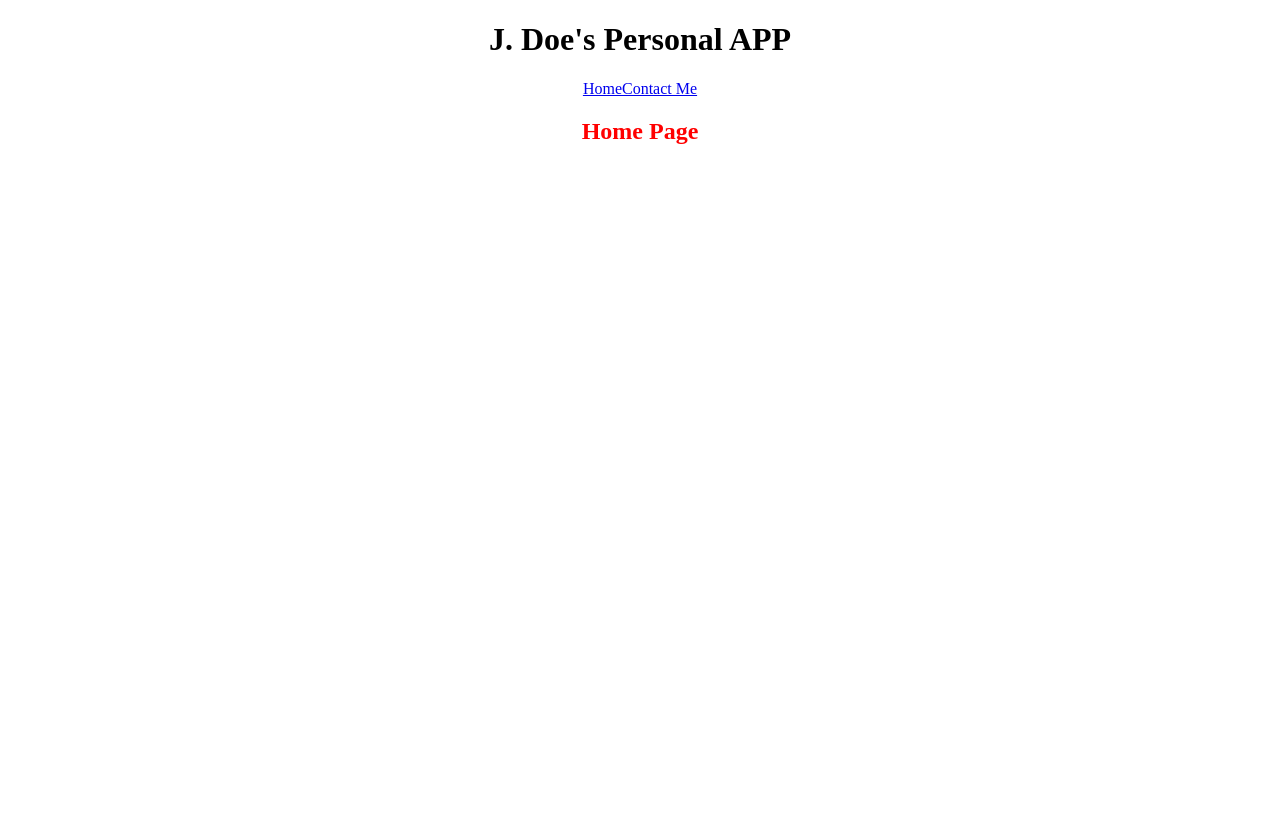
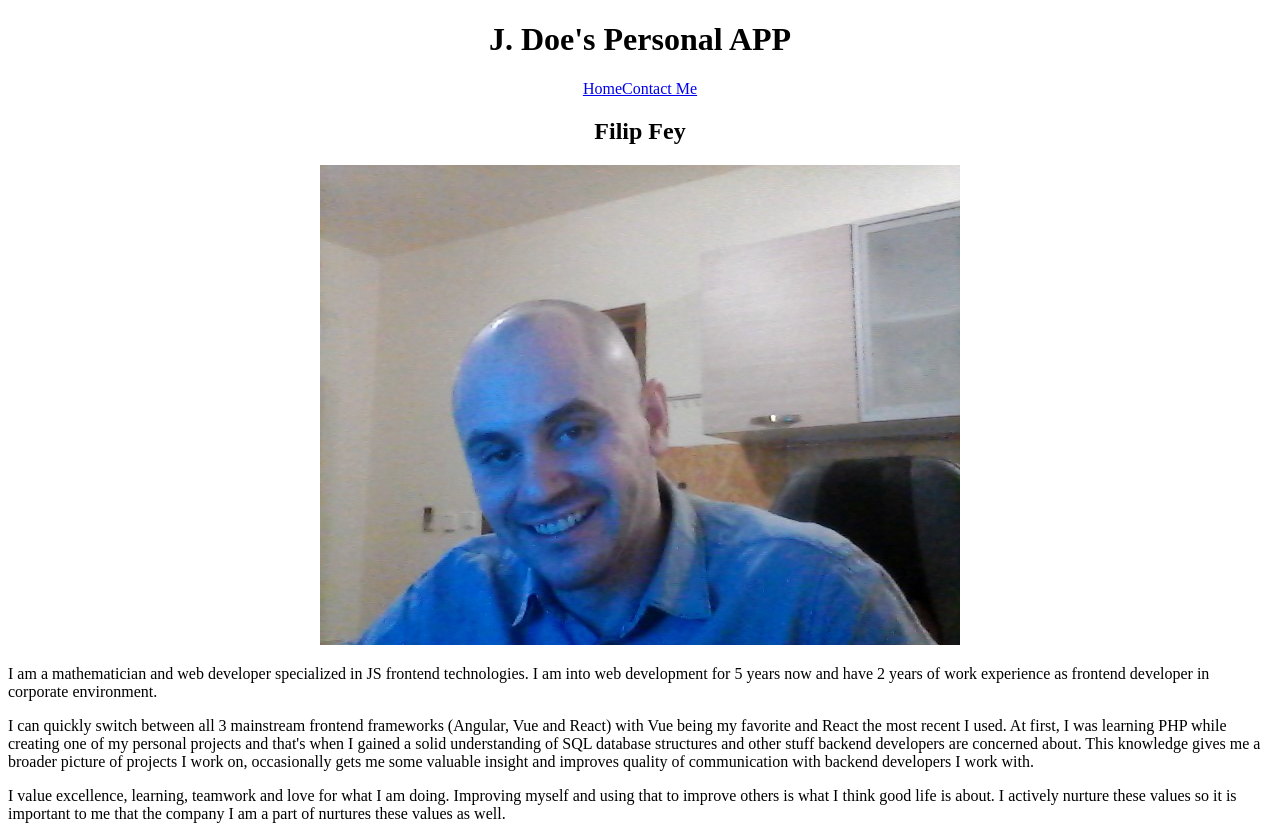
Before and after one commit to ffey23/PersonalVuePage, a Vue app: page / in a window 1280 px wide. Before the commit the page ends 800 px from the top, so only its background shows below. Built offline with nearby package versions, Linux system fonts and the light colour scheme.

Commit message:
adds content to home page

```diff
--- a/src/App.vue
+++ b/src/App.vue
@@ -1,13 +1,18 @@
 <template>
   <div id="app">
-    <h1>J. Doe's Personal APP</h1>
-    <router-link to="/">Home</router-link>
-    <router-link to="/contact-me">Contact Me</router-link>
+    <h1 class="title">J. Doe's Personal APP</h1>
+    <nav>
+      <router-link to="/">Home</router-link>
+      <router-link to="/contact-me">Contact Me</router-link>
+    </nav>
     <router-view />
   </div>
 </template>
 <style>
-#app {
+nav {
+  text-align: center;
+}
+.title {
   text-align: center;
 }
 </style>
--- a/src/pages/Home.vue
+++ b/src/pages/Home.vue
@@ -1,11 +1,36 @@
 <template>
   <div id="home">
-    <h2>Home Page</h2>
+    <h2 class="title">Filip Fey</h2>
+    <div class="profile-picture">
+      <img alt="My profile picture" src="../assets/my-picture.jpg" />
+    </div>
+    <div class="block-text">
+      <p>
+        I am a mathematician and web developer specialized in JS frontend
+        technologies. I am into web development for 5 years now and have 2 years
+        of work experience as frontend developer in corporate environment.
+      </p>
+      <p>
+        I can quickly switch between all 3 mainstream frontend frameworks
+        (Angular, Vue and React) with Vue being my favorite and React the most
+        recent I used. At first, I was learning PHP while creating one of my
+        personal projects and that's when I gained a solid understanding of SQL
+        database structures and other stuff backend developers are concerned
+        about. This knowledge gives me a broader picture of projects I work on,
+        occasionally gets me some valuable insight and improves quality of
+        communication with backend developers I work with.
+      </p>
+      <p>
+        I value excellence, learning, teamwork and love for what I am doing.
+        Improving myself and using that to improve others is what I think good
+        life is about. I actively nurture these values so it is important to me
+        that the company I am a part of nurtures these values as well.
+      </p>
+    </div>
   </div>
 </template>
-<style>
-#home {
+<style scoped>
+.profile-picture {
   text-align: center;
-  color: red;
 }
 </style>
```
Also changed, not shown: src/assets/my-picture.jpg (added).
